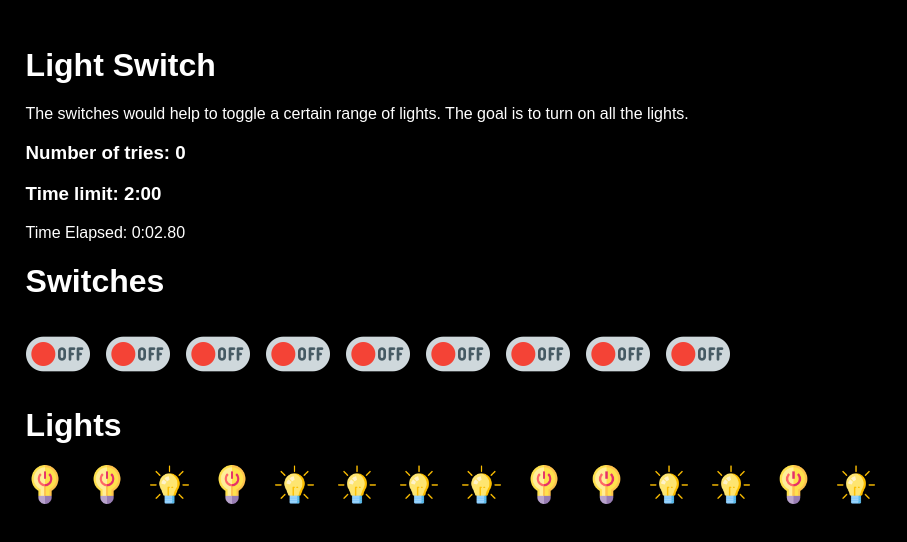
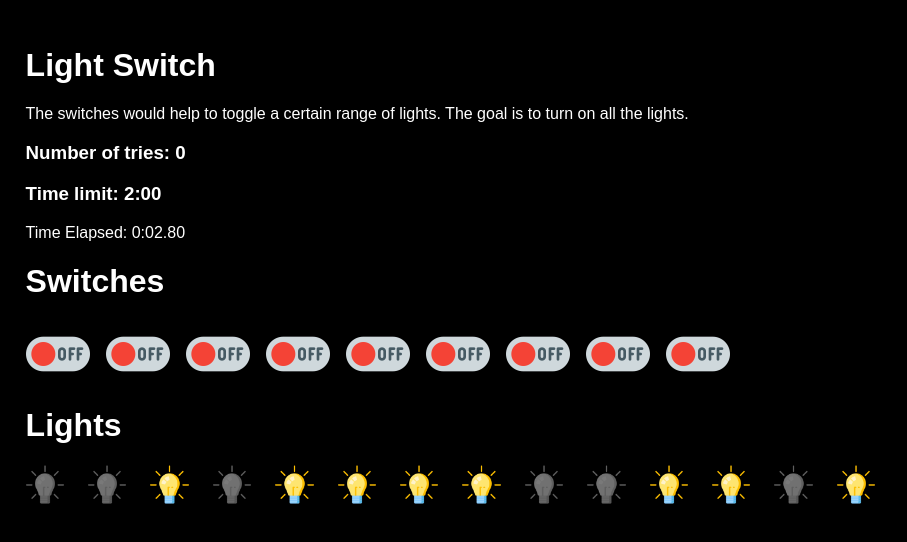
Before and after one commit to AJR07/RIICC-Open-House-Website, a React (Vite) app: page /puzzle in a window 1280 px wide. Both pictures are taken after a click on the element 614 px from the left and 354 px from the top of the page. Shown: the top 542 px of the page, without its empty margins (0-907 px from the left). Built offline with nearby package versions, Linux system fonts and the light colour scheme.

Commit message:
feat: make more obvious what light is on and off

```diff
--- a/src/puzzles/lightswitchgame/game.tsx
+++ b/src/puzzles/lightswitchgame/game.tsx
@@ -13,8 +13,9 @@ interface LightSwitchProps {
     setScore: SetScoreFn;
 }
 
-const isDev = import.meta.env.MODE == "devlopment";
-const TIME_LIMIT = isDev ? 5000 : 2 * 60 * 1000;
+const isDev = import.meta.env.MODE == "development";
+// const TIME_LIMIT = isDev ? 5000 : 2 * 60 * 1000;
+const TIME_LIMIT = 2 * 60 * 1000;
 
 function LightSwitch(props: LightSwitchProps) {
     let [gameState, setGameState] = useState<null | SwitchSimulation>(null);
@@ -107,12 +108,13 @@ function LightSwitch(props: LightSwitchProps) {
                                 return (
                                     <img
                                         key={index}
-                                        src={
-                                            lightState
-                                                ? "/light-on.png"
-                                                : "/light-off.png"
-                                        }
-                                        style={{ width: "3vw" }}
+                                        src="/light-on.png"
+                                        style={{
+                                            width: "3vw",
+                                            filter: lightState
+                                                ? ""
+                                                : "grayscale(1) brightness(50%)",
+                                        }}
                                     />
                                 );
                             })}
```
